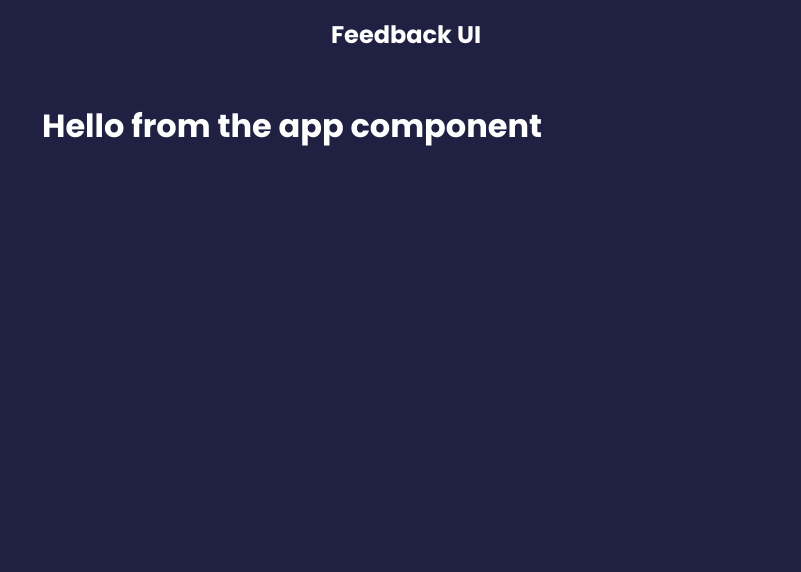
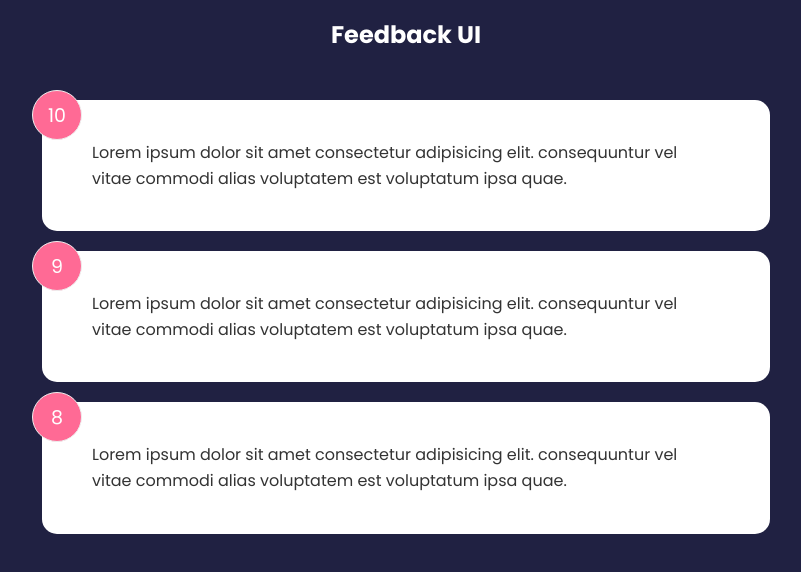
Before and after one commit to niamhmadden23/feedback-app-react, a React (Create React App) app: page / in a window 1280 px wide. Shown: the top 572 px of the page, without its empty margins (234-1035 px from the left). Built offline with nearby package versions, Linux system fonts and the light colour scheme.

Commit message:
Added cards with state

```diff
--- a/src/App.js
+++ b/src/App.js
@@ -1,11 +1,15 @@
+import { useState } from "react";
 import Header from "./components /Header";
+import FeedbackList from "./components /FeedbackList";
+import FeedbackData from "./data/FeedbackData";
 
 function App() {
+  const [feedback, setFeedback] = useState(FeedbackData);
   return (
     <>
       <Header />
       <div className="container">
-        <h1> Hello from the app component</h1>
+        <FeedbackList feedback={feedback} />
       </div>
     </>
   );
--- /dev/null
+++ b/src/components /FeedbackItem.jsx
@@ -0,0 +1,14 @@
+import React from "react";
+import { useState } from "react";
+
+export default function FeedbackItem({ item }) {
+  const [rating, setRating] = useState(7);
+  const [text, setText] = useState("This is an example feedback item");
+
+  return (
+    <div className="card">
+      <div className="num-display">{item.rating}</div>
+      <div className="text-display">{item.text}</div>
+    </div>
+  );
+}
--- /dev/null
+++ b/src/components /FeedbackList.jsx
@@ -0,0 +1,18 @@
+import React from "react";
+import FeedbackItem from "./FeedbackItem";
+
+function FeedbackList({ feedback }) {
+  if (!feedback || feedback.length === 0) {
+    return <p>No feedback yet...</p>;
+  }
+
+  return (
+    <div className="feedback-list">
+      {feedback.map((item) => (
+        <FeedbackItem key={item.id} item={item} />
+      ))}
+    </div>
+  );
+}
+
+export default FeedbackList;
--- /dev/null
+++ b/src/data/FeedbackData.js
@@ -0,0 +1,19 @@
+const FeedbackData = [
+  {
+    id: 1,
+    rating: 10,
+    text: "Lorem ipsum dolor sit amet consectetur adipisicing elit. consequuntur vel vitae commodi alias voluptatem est voluptatum ipsa quae.",
+  },
+  {
+    id: 2,
+    rating: 9,
+    text: "Lorem ipsum dolor sit amet consectetur adipisicing elit. consequuntur vel vitae commodi alias voluptatem est voluptatum ipsa quae.",
+  },
+  {
+    id: 3,
+    rating: 8,
+    text: "Lorem ipsum dolor sit amet consectetur adipisicing elit. consequuntur vel vitae commodi alias voluptatem est voluptatum ipsa quae.",
+  },
+];
+
+export default FeedbackData;
```
